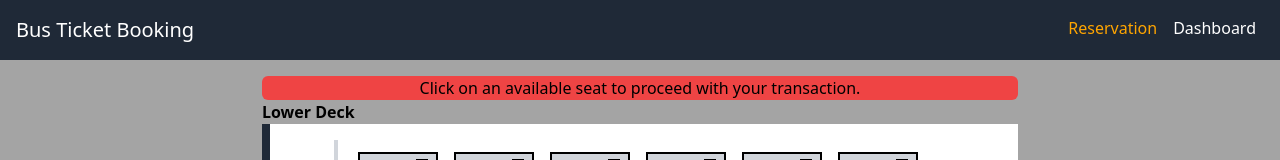
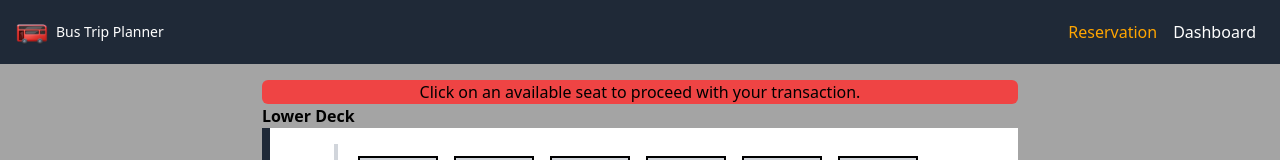
Before and after one commit to Parthiv-Solanki/bus_ticket_booking, a React (Create React App) app: page /reservation in a window 1280 px wide. Shown: the top 160 px of the page. Built offline with nearby package versions, Linux system fonts and the light colour scheme.

Commit message:
changed logo

```diff
--- a/src/components/layout/Navbar.tsx
+++ b/src/components/layout/Navbar.tsx
@@ -1,11 +1,15 @@
-import React from 'react';
 import { NavLink } from 'react-router-dom';
 
 const Navbar = () => {
     return (
         <nav className="bg-gray-800 p-4">
-            <div className="container mx-auto flex justify-between">
-                <a href='/reservation' className="text-white md:text-xl">Bus Ticket Booking</a>
+            <div className="container mx-auto flex justify-between items-center">
+                <a href='/reservation' className="text-white md:text-sm flex gap-2 justify-enter items-center">
+                    <div className='w-8 h-8'>
+                        <img src='./bus.png' alt='bus-logo' className='w-full h-full' />
+                    </div>
+                    <span className='text-nowrap hover:text-[#ffa500]'>Bus Trip Planner</span>
+                </a>
                 <div className="text-white">
                     <NavLink to="/reservation" className="mx-2 hover:text-[#ffa500]">Reservation</NavLink>
                     <NavLink to="/dashboard" className="mx-2 hover:text-[#ffa500]">Dashboard</NavLink>
```
